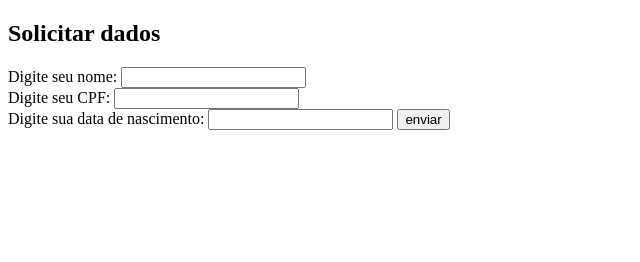
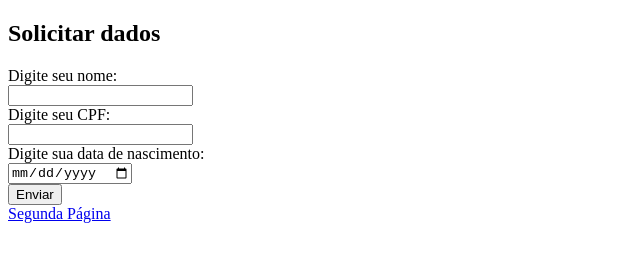
Before and after one commit to acarvalh01/capacitacao_25, a plain HTML site: page index.html in a window 1280 px wide. Shown: the whole page, without its empty margins (0-640 px from the left). Drawn offline with Linux system fonts and the light colour scheme.

Commit message:
Atualização

```diff
--- a/index.html
+++ b/index.html
@@ -7,23 +7,25 @@
 </head>
 <body>
     <h2>Solicitar dados</h2>
-
-    <label> Digite seu nome:
-        <input type="text" name="primerio">
+    <form action="">
+        <label for="fname"> Digite seu nome:<br>
+            <input type="text" name="primerio" id="fname">
         </label>
         <br>
-     <label> Digite seu CPF:
+        <label> Digite seu CPF: <br>
             <input type="number" name="segundo">
         </label>
         <br>
-     <label>Digite sua data de nascimento:
-        <input type="number" name="terceiro">
+        <label>Digite sua data de nascimento: <br>
+            <input type="date" name="terceiro">
         </label>
-
-    <button>enviar</button>
         <br>
 
-    <a href="segunda.html"></a>
+        <button type="submit">Enviar</button>
+        <br>
+    </form>
+
+    <a href="segunda.html">Segunda Página</a>
 
 </body>
 </html>
```
Also changed, not shown: segunda.html (+2 -2 lines), style.css (added). Lines whose indentation alone changed are shown as unchanged.
